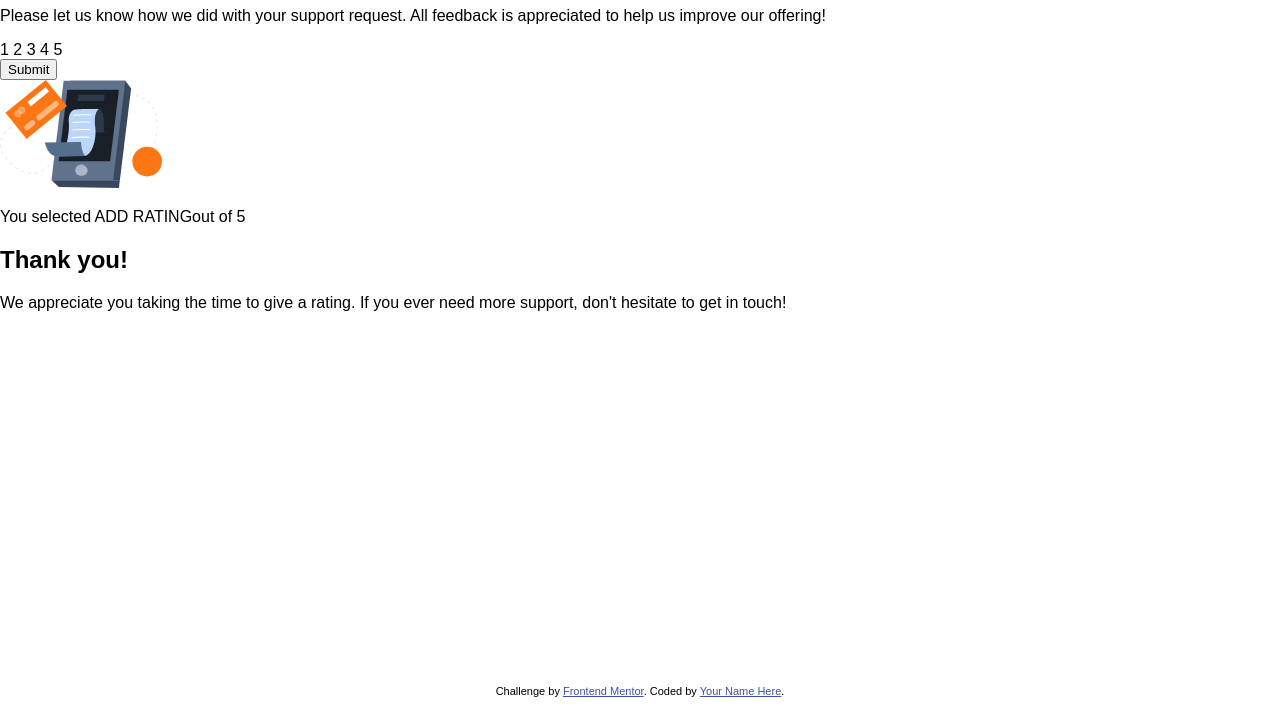
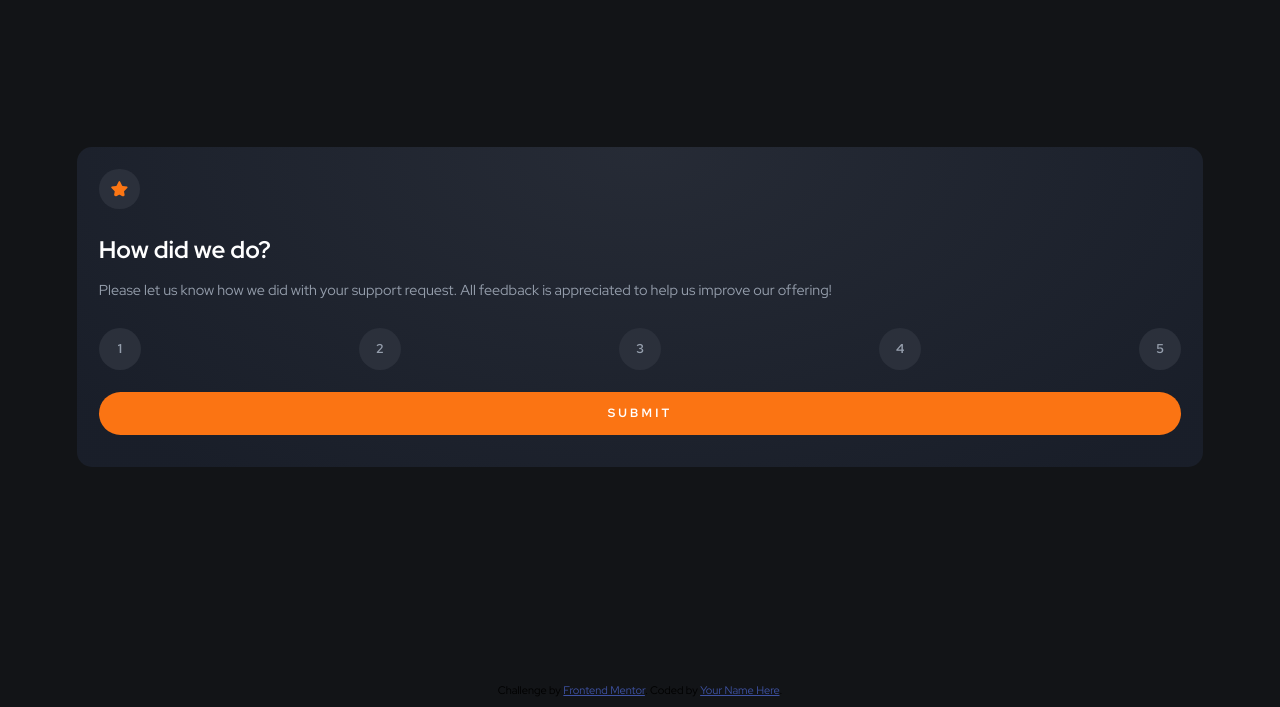
Before and after one commit to AntonioMereu/Interactive-rating-component-Antonio-Mereu, a plain HTML site: page index.html in a window 1280 px wide. Shown: the part 93-800 px from the top of the page. Drawn offline with Linux system fonts and the light colour scheme.

Commit message:
add js for one at a time checkbox, complete rating card

```diff
--- a/index.html
+++ b/index.html
@@ -8,7 +8,7 @@
     <!-- Fonts -->
     <link rel="preconnect" href="https://fonts.googleapis.com">
     <link rel="preconnect" href="https://fonts.gstatic.com" crossorigin>
-    <link href="https://fonts.googleapis.com/css2?family=Overpass:wght@400;700&display=swap" rel="stylesheet">
+    <link href="https://fonts.googleapis.com/css2?family=Red+Hat+Display:wght@400;700&display=swap" rel="stylesheet">
     <!-- CSS -->
     <link rel="stylesheet" href="style.css">
     <title>Frontend Mentor | Interactive rating component</title>
@@ -17,21 +17,38 @@
 <body>
 
     <main>
+        <div class="card-container">
+
             <div class="rating-card">
                 <img src="./images/icon-star.svg" alt="">
-            <h1>How did we do?</h1>
+                <h2>How did we do?</h2>
                 <p>
                     Please let us know how we did with your support request. All feedback is appreciated
                     to help us improve our offering!
                 </p>
                 <div class="rating">
+                    <label for="1">
+                        <input type="checkbox" id="1">
                         <span>1</span>
+                    </label>
+                    <label for="2">
+                        <input type="checkbox" id="2">
                         <span>2</span>
+                    </label>
+                    <label for="3">
+                        <input type="checkbox" id="3">
                         <span>3</span>
+                    </label>
+                    <label for="4">
+                        <input type="checkbox" id="4">
                         <span>4</span>
+                    </label>
+                    <label for="5">
+                        <input type="checkbox" id="5">
                         <span>5</span>
+                    </label>
                 </div>
-            <button>Submit</button>
+                <button>SUBMIT</button>
             </div>
 
             <div class="thanks-card">
@@ -45,12 +62,16 @@
                     don't hesitate to get in touch!
                 </p>
             </div>
+
+        </div>
     </main>
 
     <footer>
         Challenge by <a href="https://www.frontendmentor.io?ref=challenge" target="_blank">Frontend Mentor</a>.
         Coded by <a href="#">Your Name Here</a>.
     </footer>
+
+    <script src="./index.js"></script>
 </body>
 
 </html>
--- a/index.js
+++ b/index.js
@@ -0,0 +1,17 @@
+const checkboxes = document.querySelectorAll('input[type="checkbox"]');
+
+checkboxes.forEach(checkbox => {
+    checkbox.addEventListener('change', function () {
+        if (this.checked) {
+            handleCheckboxChange(+this.id);
+        }
+    });
+});
+
+function handleCheckboxChange(checkboxId) {
+    for (let i = 1; i <= 5; i++) {
+        if (i !== checkboxId) {
+            document.getElementById(i).checked = false;
+        }
+    }
+}
--- a/style.css
+++ b/style.css
@@ -8,6 +8,9 @@
   --medium-grey: hsl(216, 12%, 54%);
   --dark-blue: hsl(213, 19%, 18%);
   --very-dark-blue: hsl(216, 12%, 8%);
+  --button: rgb(43 48 59);
+  --gradient-2: hsl(221, 17%, 18%);
+  --gradient-1: hsl(221, 24%, 13%);
 }
 
 * {
@@ -16,6 +19,107 @@
 
 body {
   margin: 0;
+}
+
+main {
+  display: flex;
+  align-items: center;
+  justify-content: center;
+  min-height: 100vh;
+  background-color: var(--very-dark-blue);
+}
+
+.card-container {
+  width: 88%;
+  padding: 22px;
+  box-sizing: border-box;
+  /** CREATE GRADIENT */
+  background: radial-gradient(
+    at top,
+    var(--gradient-2) 0%,
+    var(--gradient-1) 90%
+  );
+  border-radius: 15px;
+}
+
+.rating-card {
+  color: var(--White);
+}
+
+.rating-card img {
+  background-color: var(--button);
+  padding: 12px;
+  border-radius: 100px;
+}
+
+.rating-card h2 {
+  margin-block-end: 0;
+  font-weight: 700;
+}
+
+.rating-card p {
+  color: var(--light-grey);
+  font-size: 0.9rem;
+  line-height: 1.25rem;
+}
+
+.rating {
+  display: flex;
+  align-items: center;
+  justify-content: space-between;
+  margin-block: 28px 12px;
+}
+
+.rating span {
+  display: flex;
+  align-items: center;
+  justify-content: center;
+  color: var(--light-grey);
+  background-color: var(--button);
+  padding: 12px;
+  border-radius: 100px;
+  height: 18px;
+  aspect-ratio: 1 / 1;
+  font-size: 0.8rem;
+  cursor: pointer;
+  font-weight: 700;
+}
+
+.rating span:hover {
+  background-color: var(--medium-grey);
+  color: white;
+}
+
+.rating input {
+  display: none;
+}
+
+.rating input:checked ~ span {
+  background-color: var(--orange);
+  color: white;
+}
+
+.rating-card button {
+  background-color: var(--orange);
+  border: none;
+  width: 100%;
+  height: 43px;
+  border-radius: 100px;
+  color: var(--White);
+  font-size: 0.75rem;
+  font-weight: 700;
+  letter-spacing: 0.2rem;
+  margin-block: 10px;
+  cursor: pointer;
+}
+
+.rating-card button:hover {
+  background-color: var(--White);
+  color: var(--orange);
+}
+
+.thanks-card {
+  display: none;
 }
 
 footer {
```
Lines whose indentation alone changed are shown as unchanged.
